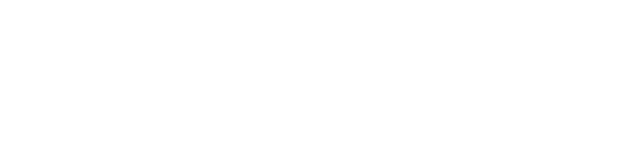
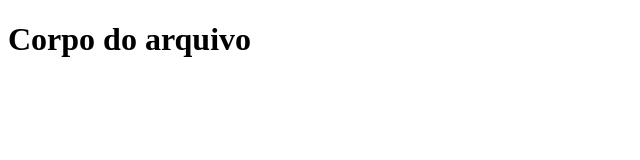
Before and after one commit to ianrochapg/teste-git, a plain HTML site: page index.html in a window 1280 px wide. Shown: the whole page, without its empty margins (0-640 px from the left). Drawn offline with Linux system fonts and the light colour scheme.

Commit message:
Primeira alteração

```diff
--- a/index.html
+++ b/index.html
@@ -2,9 +2,9 @@
 <html>
   <head>
     <meta charset="utf-8">
-    <title>Title</title>
+    <title>Título do teste de git</title>
   </head>
   <body>
-
+    <h1>Corpo do arquivo</h1>
   </body>
 </html>
```
